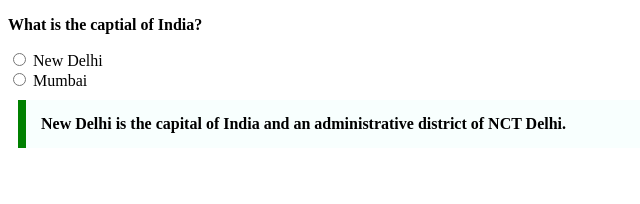
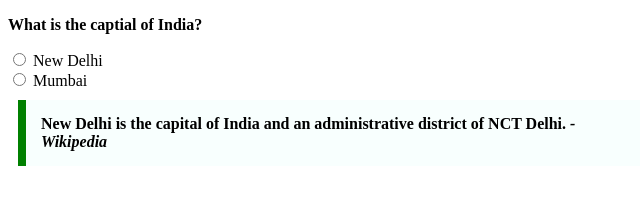
Before and after one commit to acciojob/trivia-Ayushrawat777, a website: page main.html in a window 1280 px wide. Shown: the whole page, without its empty margins (0-640 px from the left). Drawn offline with Linux system fonts and the light colour scheme.

Commit message:
Update main.html

```diff
--- a/main.html
+++ b/main.html
@@ -18,9 +18,9 @@
       <input type="radio" name="city" id="mumbai" />
       <label for="mumbai">Mumbai</label>
     </div>
-    <blockquote class="quote">
+    <blockquote class="quote" cite="https://en.wikipedia.org/wiki/New_Delhi">
       New Delhi is the capital of India and an administrative district of NCT
-      Delhi.
+      Delhi. <cite>- Wikipedia</cite>
     </blockquote>
     <script type="text/javascript" src="./script.js"></script>
   </body>
```
